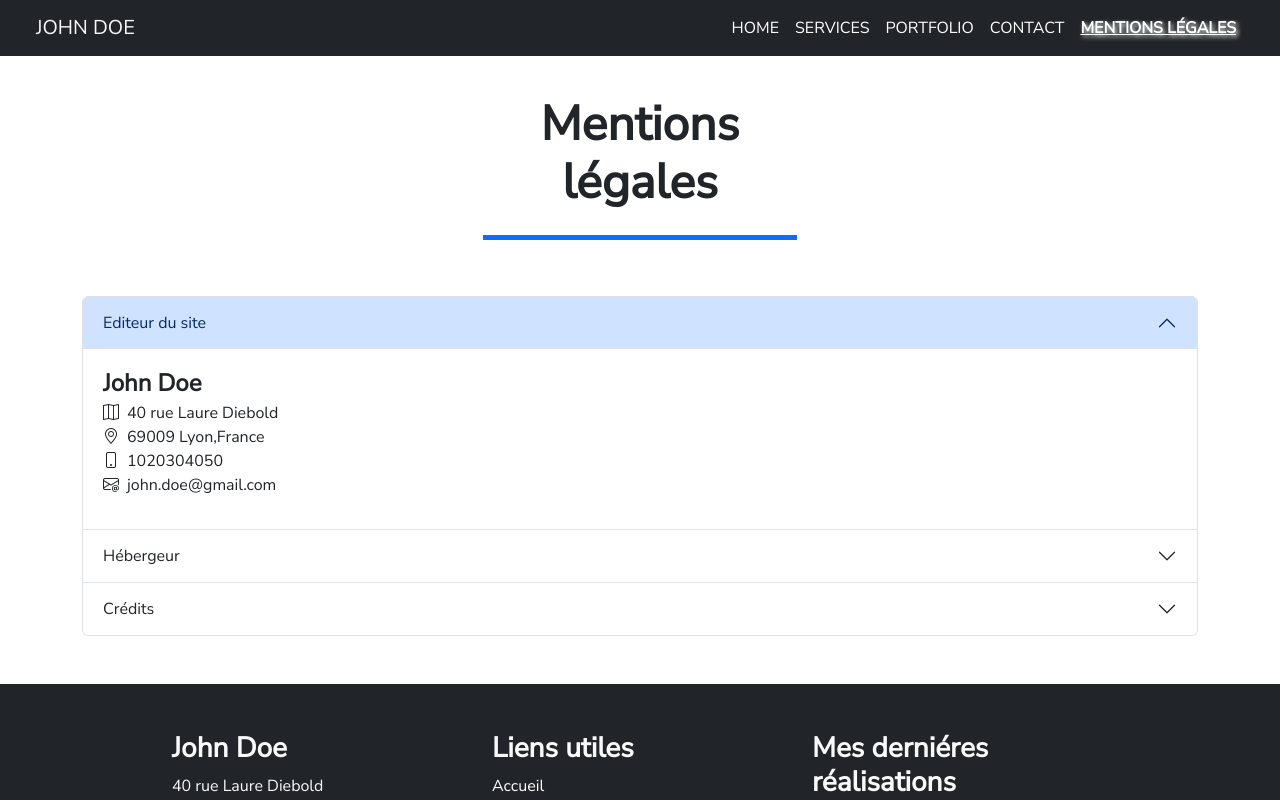
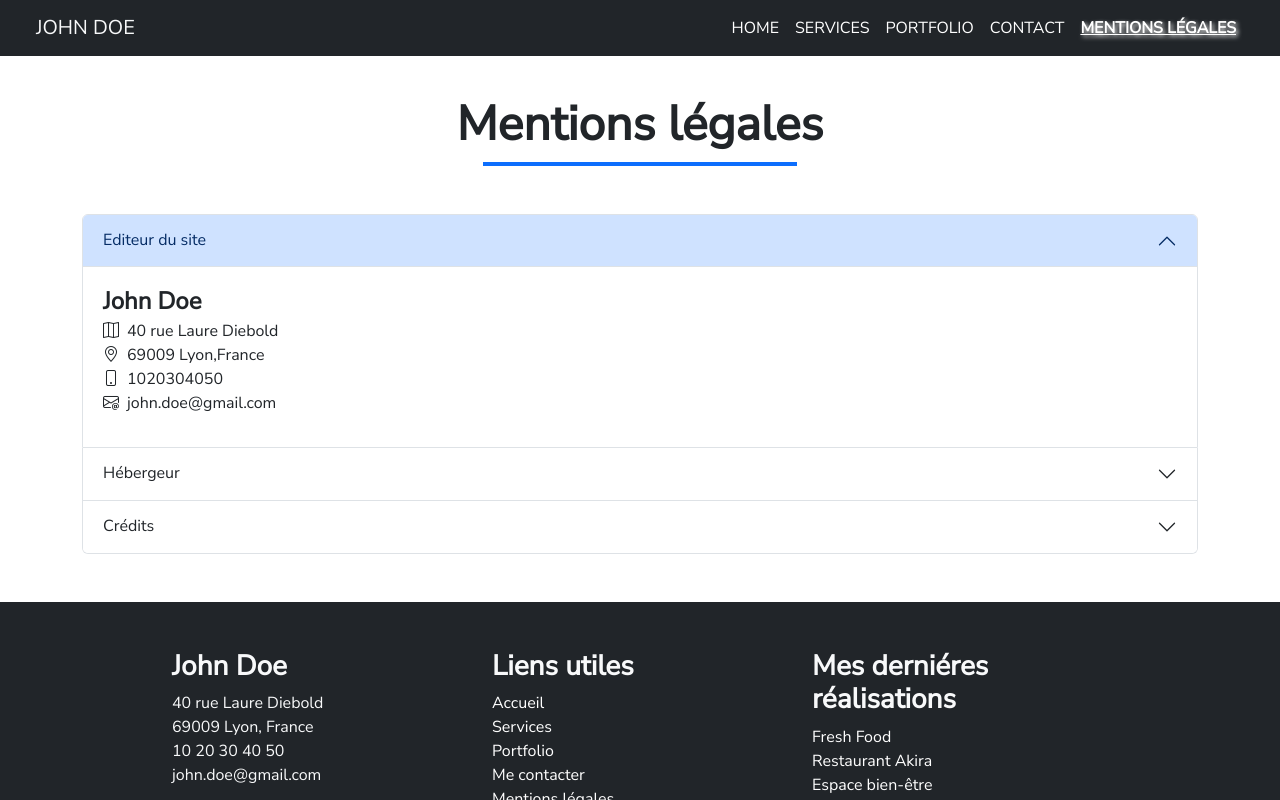
Before and after one commit to kev-aj72/Portfolio-John-Doe, a React (Create React App) app: page /Mentions in a window 1280 px wide. Shown: the top 800 px of the page. Built offline with nearby package versions, Linux system fonts and the light colour scheme.

Commit message:
maj ajout commentaire + modif robots.txt pour retirer lindexation de la page mention

```diff
--- a/src/components/footer.jsx
+++ b/src/components/footer.jsx
@@ -6,6 +6,8 @@ const Footbar = () => {
         <footer className="container-fluid bg-dark text-light pt-5 pb-3">
 
                 <div className="row justify-content-center ps-5 ps-md-0 text-md-start">
+
+                    {/*1er partie Nom du developpeur+adresse*/}
                     <div className="col-md-3">
                         <h3>John Doe</h3>
                         <address>
@@ -21,6 +23,7 @@ const Footbar = () => {
                         </address>
                     </div>
 
+                    {/*2eme partie lien menu vers differente pages*/}
                     <div className="col-md-3">
                         <h3>Liens utiles</h3>
                             <ul className="list-unstyled">
@@ -32,6 +35,7 @@ const Footbar = () => {
                             </ul>
                     </div>
 
+                    {/*3eme partie lien menu vers page portfolio provisoire avant creation des different sites*/}
                     <div className="col-md-3">
                     <h3>Mes derniéres réalisations</h3>
                         <ul className="list-unstyled">
--- a/src/components/header.jsx
+++ b/src/components/header.jsx
@@ -6,14 +6,15 @@ const Navbar =() => {
     return(
       <nav className="navbar navbar-expand-md navbar-dark bg-dark text-uppercase fixed-top">
         <div className="container-fluid">
+          {/*logo texte lien vers page home*/}
             <Link className="navbar-brand text-light ms-4" to="/">John Doe</Link>
-
-          <button className="navbar-toggler me-4" type="button" data-bs-toggle="collapse"
+            <button className="navbar-toggler me-4" type="button" data-bs-toggle="collapse"
                   data-bs-target="#navbarSupportedContent" aria-controls="navbarSupportedContent"
                   aria-expanded="false" aria-label="Toggle navigation">
             <span className="navbar-toggler-icon"></span>
           </button>
 
+          {/*different lien page*/}
           <div className="collapse navbar-collapse me-4" id="navbarSupportedContent">
             <ul className="navbar-nav ms-auto">
               <li className="nav-item ms-4 ms-md-0">
--- a/src/pages/MentionsLegales.jsx
+++ b/src/pages/MentionsLegales.jsx
@@ -1,14 +1,17 @@
 import React from "react";
 import Address from "../components/Address";
+
 const Mentions = () => {
     return (
 
         <div className="container-fluid pt-5">
-
           <div className="title-page pt-5 text-center">
-            <h2 className="w-25 mx-auto border-bottom  pb-4 border-5 border-primary">Mentions légales</h2>
+            <h2>Mentions légales</h2>
+             <div className="w-25 mx-auto border-bottom  border-4 border-primary">
+            </div>
           </div>
 
+          {/*premiere partie accordion bootstrap composant address a retrouver dans fichier components*/}
           <div className="accordion container-md mx-auto py-5" id="accordionExample">
             <div className="accordion-item">
               <h3 className="accordion-header">
@@ -23,6 +26,7 @@ const Mentions = () => {
             </div>
             </div>
 
+          {/*deuxieme partie accordion bootstrap*/}
             <div className="accordion-item">
               <h3 className="accordion-header">
                 <button className="accordion-button collapsed" type="button" data-bs-toggle="collapse" data-bs-target="#collapseTwo"
@@ -39,6 +43,7 @@ const Mentions = () => {
             </div>
             </div>
 
+                {/*Troisieme partie accordion bootstrap*/}
             <div className="accordion-item">
               <h3 className="accordion-header">
                 <button className="accordion-button collapsed" type="button" data-bs-toggle="collapse" data-bs-target="#collapseThree"
@@ -64,6 +69,7 @@ const Mentions = () => {
             </div>
           </div>
         </div>
+
   )
 }
 
--- a/src/pages/contact.jsx
+++ b/src/pages/contact.jsx
@@ -17,6 +17,7 @@ const Contact = () => {
                     <article className="col-md-6">
                         <h3 className="border-bottom border-primary border-3 pb-3">Formulaire de contact</h3>
 
+                    {/*formulaire avec chaque champs obligatoire*/}
                     <form action="#" method="post" className="mt-4">
 
                             <label htmlFor="InputName1" className="form-label"></label>
@@ -40,6 +41,8 @@ const Contact = () => {
                         </div>
                     </form>
                     </article>
+
+                    {/*composant address et GoogleMapIframe pour la carte google map code a retrouver dans le fichier components*/}
                     <article className="row-col-1 col-md-6">
                         <h3 className="border-bottom border-primary border-3 pb-3">Mes coordonnées</h3>
                             <div className="mt-5">
--- a/src/pages/home.jsx
+++ b/src/pages/home.jsx
@@ -1,6 +1,7 @@
 import React, {useState,useEffect} from "react";
 import Ipsum from "../components/Ipsum";
 
+// code pour le lien entre l'api et le modale
 const Home = () => {
   const [user,setUser] = useState("");
   useEffect (() => {
@@ -17,6 +18,7 @@ const Home = () => {
 
     <div className="container-fluid mt-5 p-0 mt-2">
 
+        {/*haut de page avec titre et la background image*/}
         <section className="d-flex flex-column align-items-center justify-content-center" id="heroBg">
           <h1 className="text-light m-2 text-center">Bonjour, je suis John Doe</h1>
 
@@ -24,6 +26,7 @@ const Home = () => {
 
           <button type="button" className="btn btn-danger mt-2" data-bs-toggle="modal" data-bs-target="#savoirPlus">En savoir plus</button>
 
+      {/*code pour le modale*/}
 <div className="modal" id="savoirPlus" tabIndex="-1">
   <div className="modal-dialog modal-lg modal-dialog-centered">
     <div className="modal-content bg-dark text-light">
@@ -37,7 +40,7 @@ const Home = () => {
           <div className="col-md-6">
             <img className="img-fluid pb-3" src={user.avatar_url} alt="avatar du profil" />
           </div>
-
+            {/*lien de l'api pour les valeur afficher dans le modale*/}
           <div className="col-md-6 px-5">
             <p className="border-bottom pb-2"><i className="bi bi-person pe-2"></i><a href={user.html_url} target="blank" rel="noopener noreferrer">{user.name}</a></p>
             <p className="border-bottom pb-2"><i className="bi bi-geo-alt pe-2"></i>{user.location}</p>
@@ -57,20 +60,20 @@ const Home = () => {
   </div>
 </div>
         </section>
-
-        <section className="card container-md mx-auto m-5 p-3 h-100 shadow">
+        {/*partie a propos avec le composant Ipsum voir le code dans le fichier components*/}
+        <section className="card container-md mx-auto m-5 px-5 py-2 h-100 shadow">
           <div className="row">
 
               <article className="col-md-6 p-2">
                 <h3 className="border-bottom border-primary border-4 pb-3">A propos</h3>
-                <img className="img-fluid my-4 " src="/image/john-doe-about.jpg" alt="un developpeur qui travail sur son ordinateur " />
+                <img className="img-fluid my-4" src="/image/john-doe-about.jpg" alt="un developpeur qui travail sur son ordinateur " />
                   <Ipsum/>
                   <Ipsum/>
                   <Ipsum/>
               </article>
 
               <article className="col-md-6 p-2">
-
+              {/*partie avec les progress bar Bootstrap*/}
                 <h3 className="border-bottom border-primary border-4 pb-3">Mes compétences</h3>
                   <div className="mb-4 mt-4">
                     <strong className="fs-5">HTML5 90%</strong>
--- a/src/pages/portfolio.jsx
+++ b/src/pages/portfolio.jsx
@@ -13,6 +13,7 @@ const Portfolio = () => {
 
         <div className="row cols-md-3 g-4 pb-5 container-md mx-auto">
 
+          {/*carte fresh food*/}
           <div className="col-md-4">
             <div className="card cardCustom h-100">
               <img src="/image/portfolio/fresh-food.jpg" className="card-img-top img-fluid" alt="panier-de-légumes"/>
@@ -27,6 +28,7 @@ const Portfolio = () => {
             </div>
           </div>
 
+          {/*carte restaurant akira*/}
           <div className="col-md-4">
             <div className="card cardCustom h-100">
               <img src="/image/portfolio/restaurant-japonais.jpg" className="card-img-top img-fluid" alt="suchi-restaurant-japonnais"/>
@@ -41,6 +43,7 @@ const Portfolio = () => {
             </div>
           </div>
 
+          {/*carte espace bien être*/}
           <div className="col-md-4">
             <div className="card cardCustom h-100">
               <img src="/image/portfolio/espace-bien-etre.jpg" className="card-img-top img-fluid" alt="espace-bien-etre"/>
@@ -55,6 +58,7 @@ const Portfolio = () => {
             </div>
           </div>
 
+          {/*carte SEO*/}
           <div className="col-md-4">
             <div className="card cardCustom h-100">
               <img src="/image/portfolio/seo.jpg" className="card-img-top img-fluid" alt="écran-seo"/>
@@ -69,6 +73,7 @@ const Portfolio = () => {
             </div>
           </div>
 
+          {/*carte création d'une API*/}
           <div className="col-md-4">
             <div className="card cardCustom h-100">
               <img src="/image/portfolio/coder.jpg" className="card-img-top img-fluid" alt="screen-écran-du-code-de-developpement-site"/>
@@ -83,6 +88,7 @@ const Portfolio = () => {
             </div>
           </div>
 
+          {/*carte Maquette d'un site web*/}
           <div className="col-md-4">
             <div className="card cardCustom h-100">
               <img src="/image/portfolio/screens.jpg" className="card-img-top img-fluid" alt="espace-de-travail-bureau"/>
--- a/src/pages/services.jsx
+++ b/src/pages/services.jsx
@@ -12,7 +12,7 @@ const Services = () => {
         </div>
 
         <div className="row cols-md-3 g-4 pb-5 container-md mx-auto">
-
+            {/*carte UX design*/}
             <div className="col-md-4">
                 <div className="card cardCustom h-100 d-flex flex-column align-items-center">
                     <i className="bi bi-brush fs-1 pt-5 iconBlue"></i>
@@ -27,6 +27,7 @@ const Services = () => {
                 </div>
             </div>
 
+            {/*carte Developpement web*/}
             <div className="col-md-4">
                 <div className="card cardCustom h-100 d-flex flex-column align-items-center">
                     <i className="bi bi-code-slash fs-1 pt-5 iconBlue"></i>
@@ -39,6 +40,7 @@ const Services = () => {
                 </div>
             </div>
 
+            {/*carte Référencement*/}
             <div className="col-md-4">
                 <div className="card cardCustom h-100 d-flex flex-column align-items-center">
                     <i className="bi bi-search fs-1 pt-5 iconBlue"></i>
```
Also changed, not shown: src/main.scss (+8 -1 lines), public/manifest.json, public/robots.txt, 1 other file (tests, documents, lock files or other folders).
